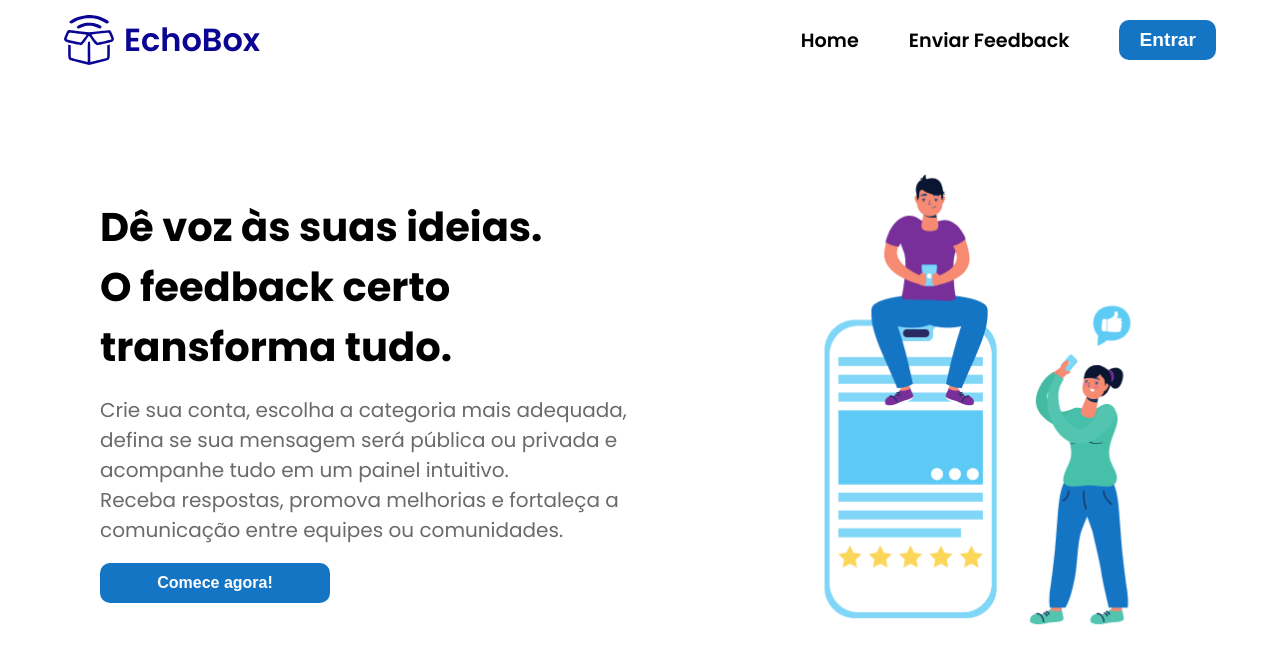
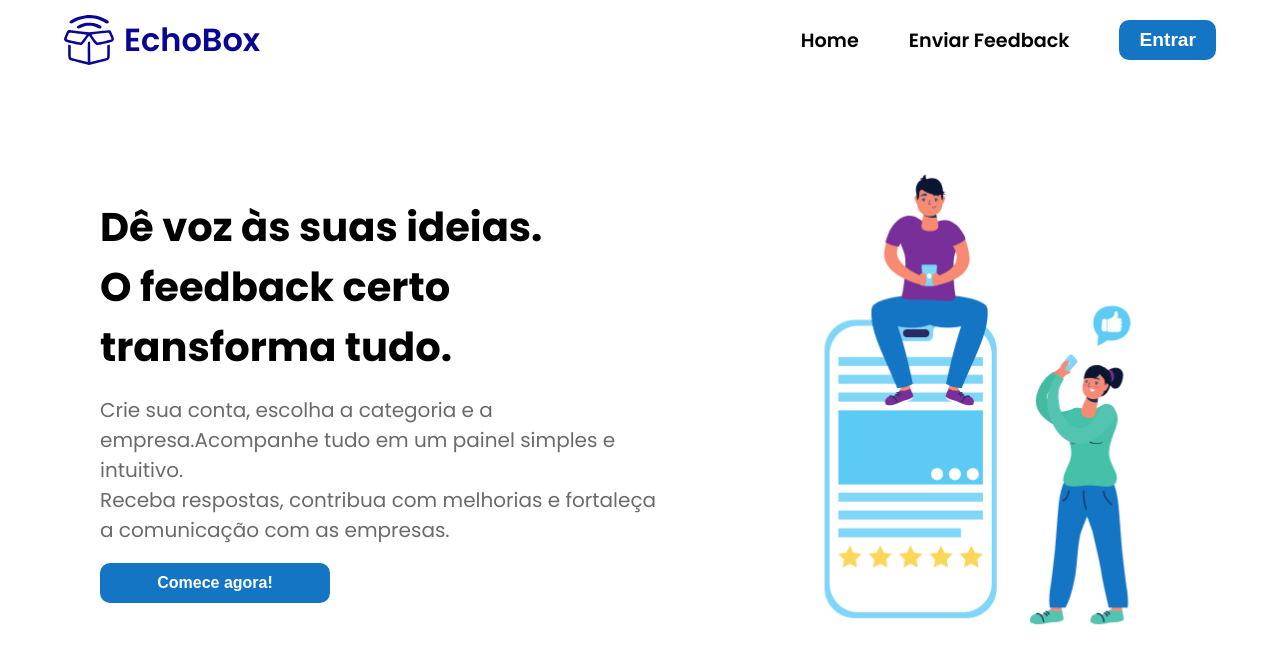
Before and after one commit to livrosembach/EchoBox, a React (Create React App) app in the folder framework/: page / in a window 1280 px wide. Shown: the top 664 px of the page. Built offline with nearby package versions, Linux system fonts and the light colour scheme.

Commit message:
fix the text in the lading page

```diff
--- a/framework/src/components/LandingPage.tsx
+++ b/framework/src/components/LandingPage.tsx
@@ -2,7 +2,7 @@ import React from "react";
 import startPeople from "../assets/startPeople.png";
 import '../css/LandingPage.css';
 
-const LandingPage: React.FC<{}> = ({}) => {
+const LandingPage: React.FC<{}> = ({ }) => {
     return (
         <div className="container">
             <div className="text">
@@ -11,9 +11,9 @@ const LandingPage: React.FC<{}> = ({}) => {
                     O feedback certo transforma tudo.
                 </div>
                 <div className="light-text">
-                    Crie sua conta, escolha a categoria mais adequada, defina se sua mensagem será pública ou privada e acompanhe tudo em um painel intuitivo.
+                    Crie sua conta, escolha a categoria e a empresa.Acompanhe tudo em um painel simples e intuitivo.
                     <br />
-                    Receba respostas, promova melhorias e fortaleça a comunicação entre equipes ou comunidades.
+                    Receba respostas, contribua com melhorias e fortaleça a comunicação com as empresas.
                 </div>
                 <div className="button-start-now">
                     <button onClick={() => { window.location.href = '/login'; }}>Comece agora!</button>
```
